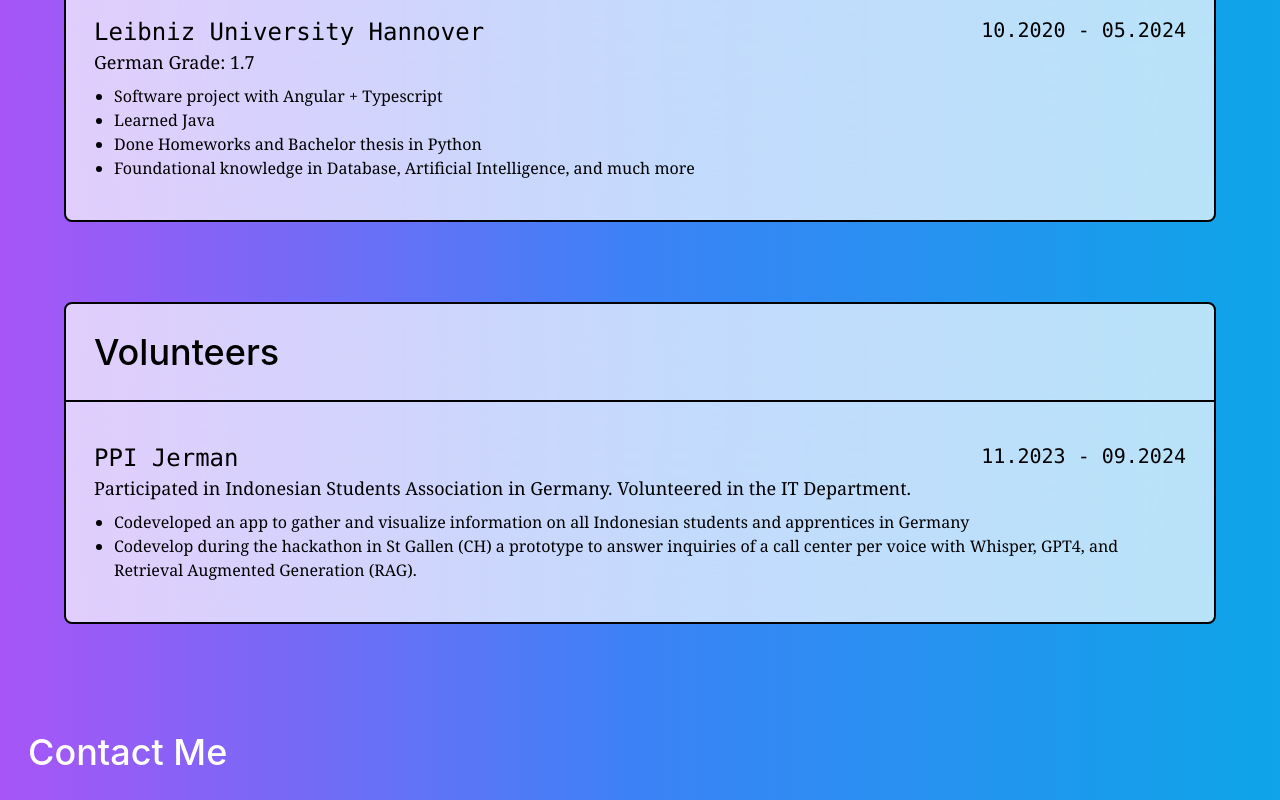
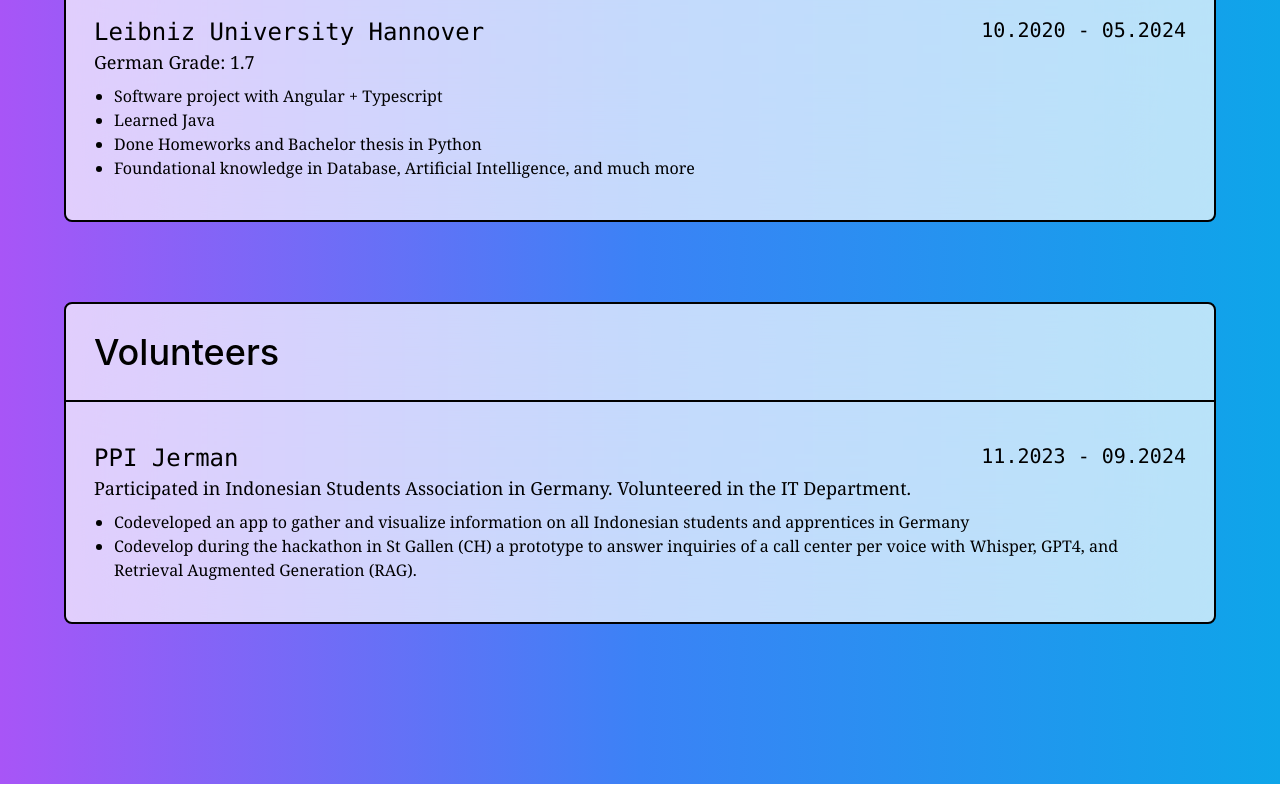
Before and after one commit to Remisys/WebsiteAboutMe, a Next.js app: page / in a window 1280 px wide. Shown: the part 1702-2502 px from the top of the page. Built offline with nearby package versions, Linux system fonts and the light colour scheme.

Commit message:
Removed footer

```diff
--- a/pages/index.tsx
+++ b/pages/index.tsx
@@ -38,7 +38,7 @@ const Home: NextPage = () => {
       </nav>
 
 
-      <main className="w-full bg-inherit  bg-gradient-to-r from-yellow-300 to-rose-300">
+      <main className="w-full bg-inherit  bg-gradient-to-r from-yellow-300 to-rose-300  ">
           <svg className="" xmlns="http://www.w3.org/2000/svg" viewBox="0 0 800 100"
              style={{transform: "scale(1,-1)"}}>
 
@@ -58,7 +58,7 @@ const Home: NextPage = () => {
 
               {/**<text x="150" y="125" font-size="60" text-anchor="middle" fill="white">SVG</text>*/}
               </svg>
-              <div className="m-0 w-full bg-gradient-to-r from-purple-500 via-blue-500  to-sky-500  flex flex-col items-center  ">
+              <div className="m-0 w-full bg-gradient-to-r from-purple-500 via-blue-500  to-sky-500  flex flex-col items-center pb-40 ">
 
 
               <WorkingExperience />
@@ -69,11 +69,7 @@ const Home: NextPage = () => {
 
       </main>
       <footer className="w-full">
-      <div className="m-0 pt-20  w-full bg-gradient-to-r from-purple-500 via-blue-500  to-sky-500 flex flex-row  ">
-                <h1 className="p-12 sm:text-4xl text-3xl font-medium  text-white lg:p-7 hover:underline-offset-[12px] hover:underline">
-                  <a href="mailto:yosef.ian.kurniadi@stud.uni-hannover.de?subject=Hi Yosef">Contact Me</a>
-                </h1>
-      </div>
+
       </footer>
 
     </div>
```
